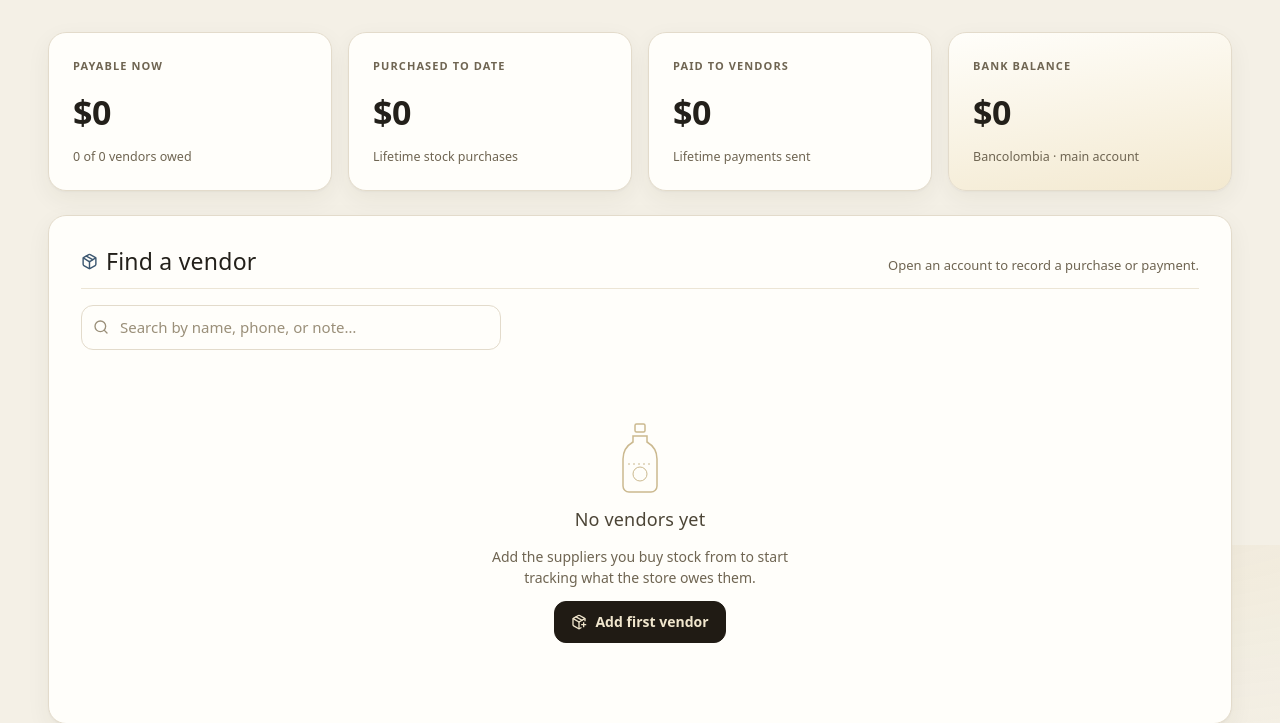
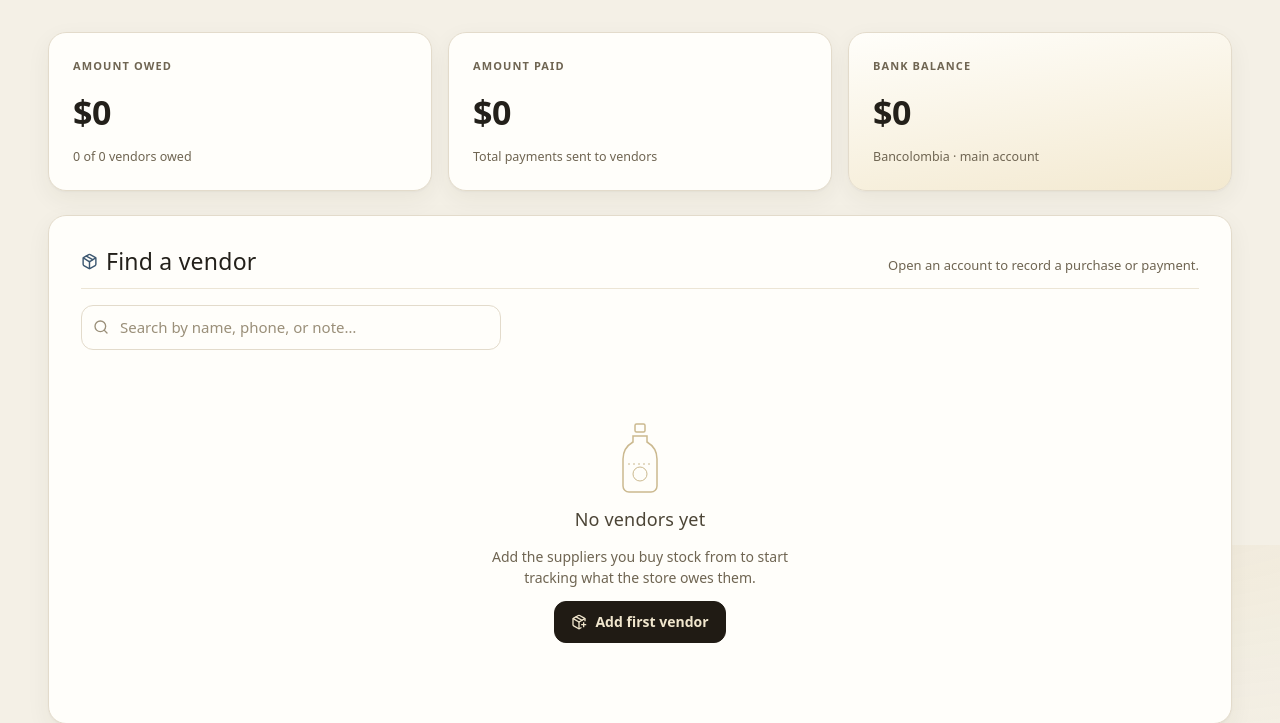
Before and after one commit to GhandourGh/perfumeria-lamus, a Flask app: page /vendors/overview in a window 1280 px wide. Shown: the part 255-978 px from the top of the page. Run offline with Flask 3, Linux system fonts and the light colour scheme; the visitor is signed in with stand-in values (Sample User, id 1); data comes from the database, SQL or seed files in the repository; data that the repository does not hold is empty; parts of the project's set-up code (start-up, migrations or seed data) failed here and were passed over.

Commit message:
Simplify vendor overview summary

```diff
--- a/templates/vendor_overview.html
+++ b/templates/vendor_overview.html
@@ -16,21 +16,16 @@
   </div>
 </header>
 
-<section class="grid grid-stats" aria-label="Key figures">
+<section class="grid grid-3" aria-label="Key figures">
   <div class="stat">
-    <div class="stat-label">Payable now</div>
+    <div class="stat-label">Amount owed</div>
     <div class="stat-value {% if stats.total_payable > 0 %}is-due{% endif %}">{{ stats.total_payable|cop }}</div>
     <div class="stat-note">{{ stats.vendors_with_balance }} of {{ stats.vendor_count }} vendor{{ 's' if stats.vendor_count != 1 }} owed</div>
   </div>
   <div class="stat">
-    <div class="stat-label">Purchased to date</div>
-    <div class="stat-value">{{ stats.total_purchased|cop }}</div>
-    <div class="stat-note">Lifetime stock purchases</div>
-  </div>
-  <div class="stat">
-    <div class="stat-label">Paid to vendors</div>
+    <div class="stat-label">Amount paid</div>
     <div class="stat-value {% if stats.total_paid > 0 %}is-good{% endif %}">{{ stats.total_paid|cop }}</div>
-    <div class="stat-note">Lifetime payments sent</div>
+    <div class="stat-note">Total payments sent to vendors</div>
   </div>
   <div class="stat stat-accent">
     <div class="stat-label">Bank balance</div>
```
